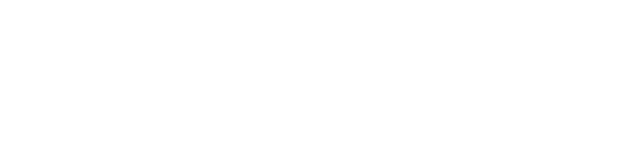
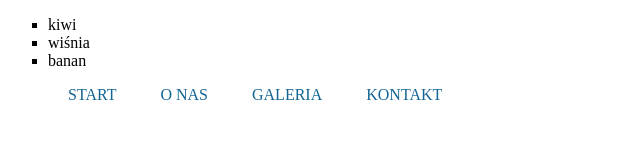
Before and after one commit to Victori3/Prework_HTML, a plain HTML site: page 13.Stylowanie_list/index.html in a window 1280 px wide. Shown: the whole page, without its empty margins (0-640 px from the left). Drawn offline with Linux system fonts and the light colour scheme.

Commit message:
stylowanie list

```diff
--- a/13.Stylowanie_list/css/style.css
+++ b/13.Stylowanie_list/css/style.css
@@ -0,0 +1,12 @@
+.squarelist {
+    list-style-type: square; /*zamieniamy kropki na kwadraciki*/
+}
+
+.menulist {
+    color: #116493;
+}
+
+.menu {
+    display: inline-block; /*lista w poziomie (menu)*/
+    margin: 0 20px;
+}
--- a/13.Stylowanie_list/index.html
+++ b/13.Stylowanie_list/index.html
@@ -2,9 +2,21 @@
 <html lang="en">
 <head>
     <meta charset="UTF-8">
-    <title></title>
+    <title>Test 13</title>
+    <link rel="stylesheet" href="css/style.css">
 </head>
 <body>
+    <ul class="squarelist">
+        <li>kiwi</li>
+        <li>wiśnia</li>
+        <li>banan</li>
+    </ul>
 
+    <ul class="menulist">
+        <li class="menu">START</li>
+        <li class="menu">O NAS</li>
+        <li class="menu">GALERIA</li>
+        <li class="menu">KONTAKT</li>
+    </ul>
 </body>
 </html>
```
